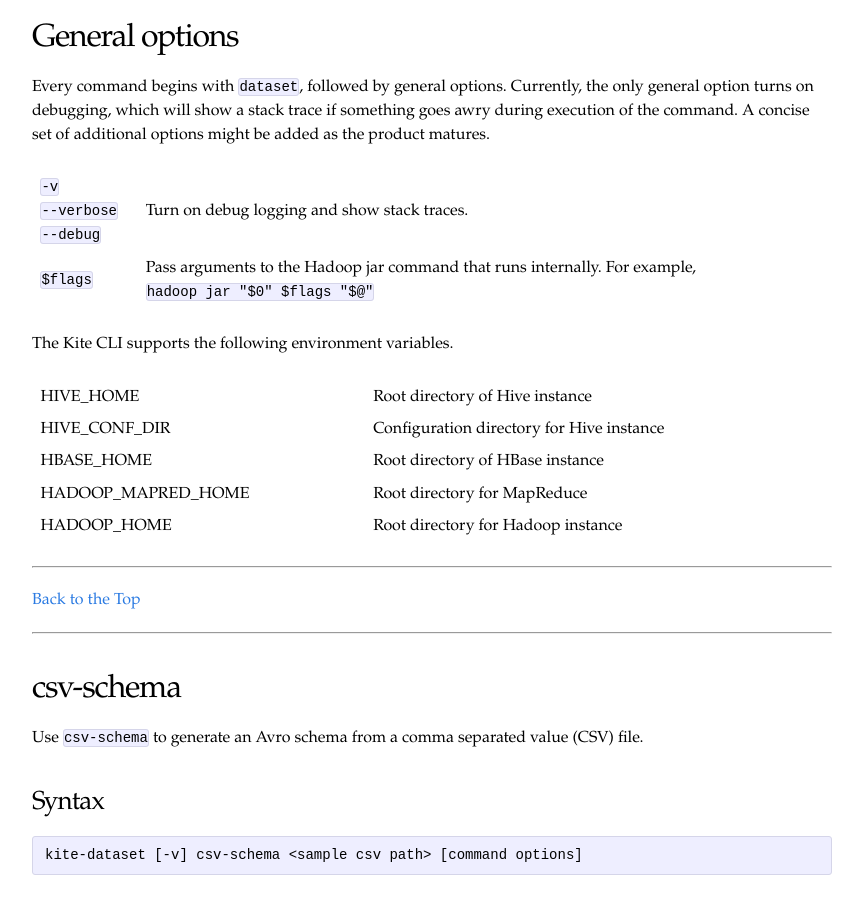
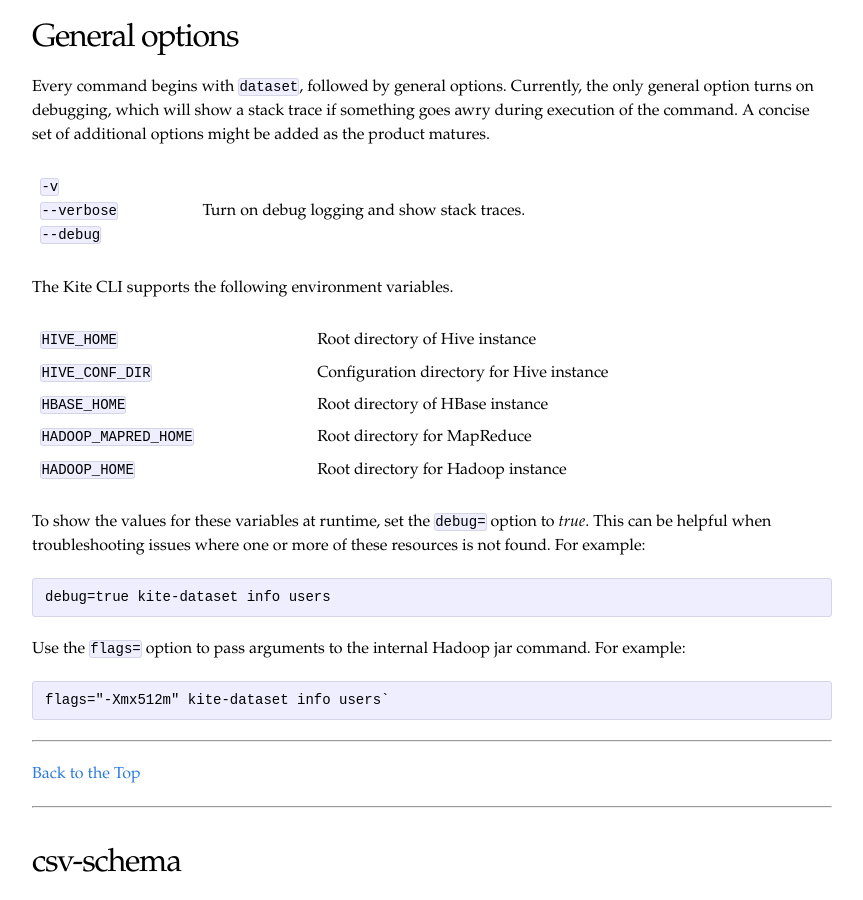
Before and after one commit to kite-sdk/kite-docs, a Jekyll site: the page built from Kite-Dataset-Command-Line-Interface.md, in a window 1280 px wide and 900 px high, scrolled down 851 px. Shown: the whole window, without its empty margins (208-1071 px from the left). Built offline with Jekyll 4.4.1, drawn with Linux system fonts in a browser that asks for light colours.

Commit message:
Update info on flags and debug switches per comments.

````diff
--- a/Kite-Dataset-Command-Line-Interface.md
+++ b/Kite-Dataset-Command-Line-Interface.md
@@ -40,16 +40,26 @@ Each command is described below. See [Using the Kite CLI to Create a Dataset](..
 Every command begins with `dataset`, followed by general options. Currently, the only general option turns on debugging, which will show a stack trace if something goes awry during execution of the command. A concise set of additional options might be added as the product matures.
 
 | `-v`<br />`--verbose`<br />`--debug` | Turn on debug logging and show stack traces. |
-|`$flags` | Pass arguments to the Hadoop jar command that runs internally. For example,<br /> `hadoop jar "$0" $flags "$@"` |
 
 The Kite CLI supports the following environment variables.
 
-| HIVE_HOME | Root directory of Hive instance |
-| HIVE_CONF_DIR | Configuration directory for Hive instance |
-| HBASE_HOME | Root directory of HBase instance |
-| HADOOP_MAPRED_HOME | Root directory for MapReduce |
-| HADOOP_HOME | Root directory for Hadoop instance |
+| `HIVE_HOME` | Root directory of Hive instance |
+| `HIVE_CONF_DIR` | Configuration directory for Hive instance |
+| `HBASE_HOME` | Root directory of HBase instance |
+| `HADOOP_MAPRED_HOME` | Root directory for MapReduce |
+| `HADOOP_HOME` | Root directory for Hadoop instance |
 
+To show the values for these variables at runtime, set the  `debug=` option to _true_. This can be helpful when troubleshooting issues where one or more of these resources is not found.  For example:
+
+```
+debug=true kite-dataset info users
+```
+
+Use the `flags=` option to pass arguments to the internal Hadoop jar command. For example:
+
+```
+flags="-Xmx512m" kite-dataset info users`
+```
 
 ----
 [Back to the Top](#top)
````
